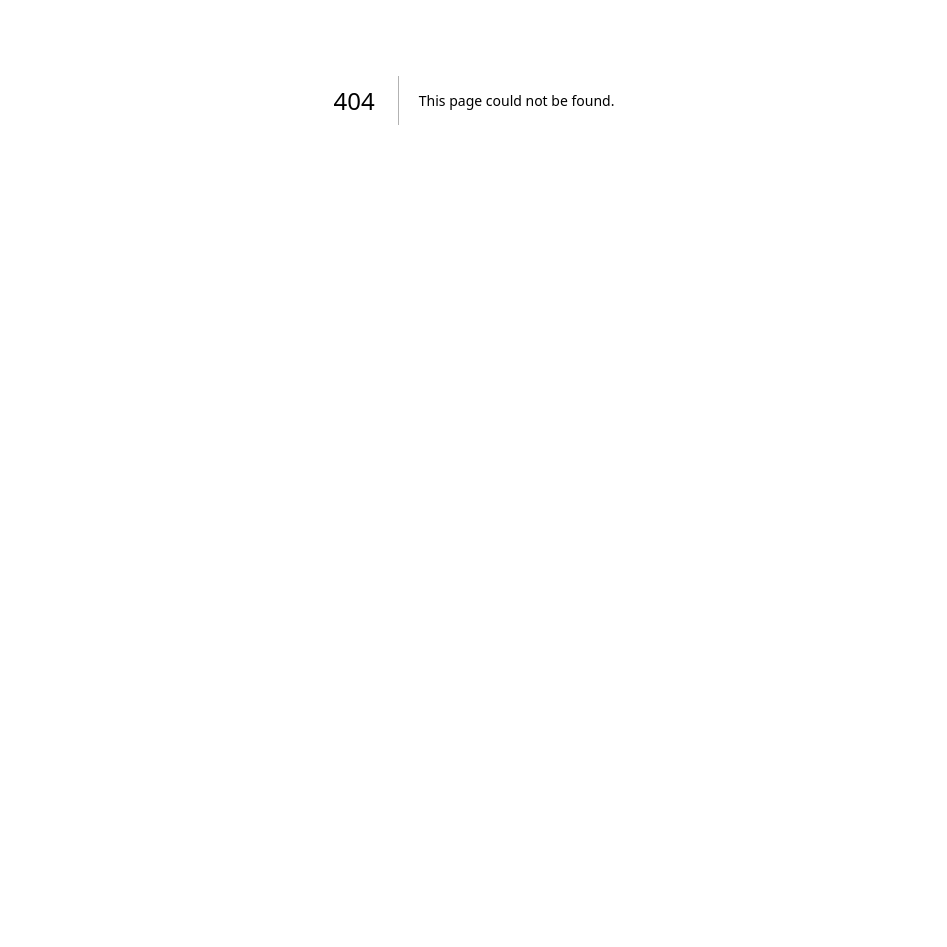
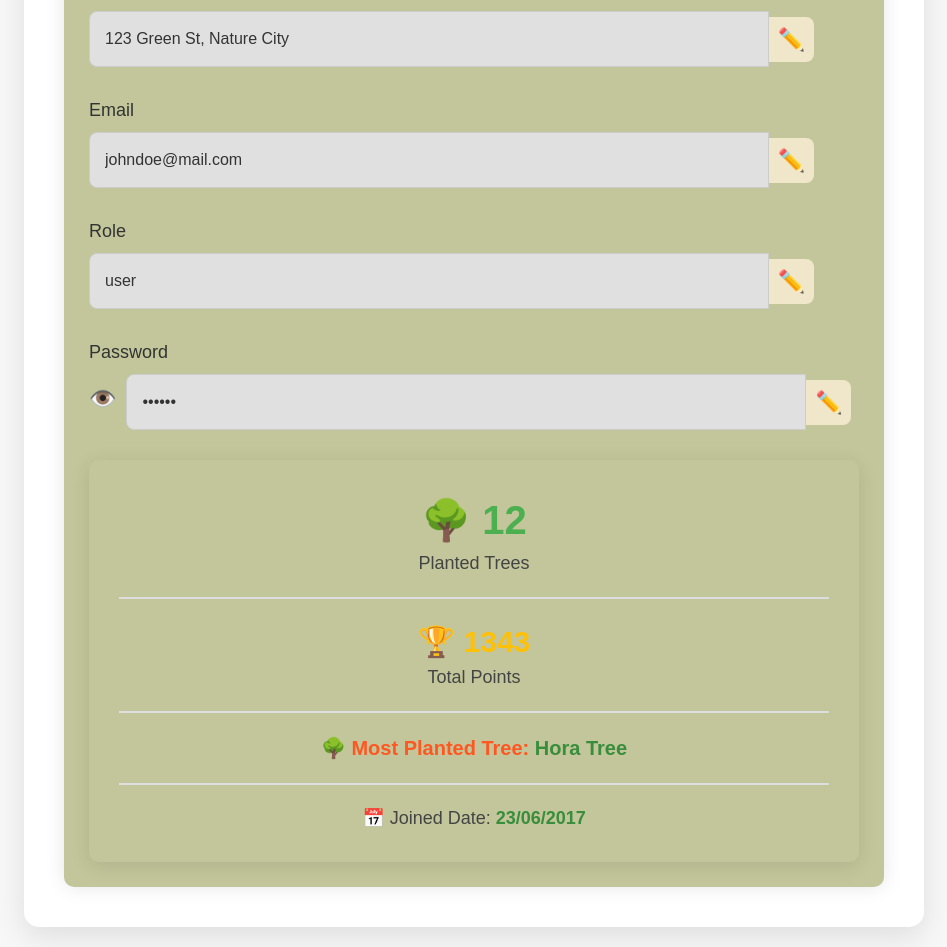
Before and after one commit to cavadorii/ReLeaf, a Next.js app in the folder frontend/: page /profile in a window 1280 px wide. Before the commit this address had no page. Shown: the part 300-1247 px from the top of the page, without its empty margins (166-1113 px from the left). Before the commit the page ends 800 px from the top, so only its background shows below. Built offline with nearby package versions, Linux system fonts and the light colour scheme.

Commit message:
profile-design

```diff
--- /dev/null
+++ b/frontend/app/profile/page.tsx
@@ -0,0 +1,192 @@
+"use client";
+import React, { useState } from 'react';
+
+const Profile: React.FC = () => {
+  const [formData, setFormData] = useState({
+    name: 'John Doe',
+    address: '123 Green St, Nature City',
+    email: 'johndoe@mail.com',
+    role: 'user',
+    password: 'parola',
+  });
+
+  const [editMode, setEditMode] = useState({
+    name: false,
+    address: false,
+    user: false,
+    phone: false,
+    password: false,
+  });
+
+  const [showPassword, setShowPassword] = useState(false);
+
+  const handleChange = (e: React.ChangeEvent<HTMLInputElement>) => {
+    setFormData({
+      ...formData,
+      [e.target.name]: e.target.value,
+    });
+  };
+
+  const handleEditToggle = (field: keyof typeof editMode) => {
+    setEditMode((prevState) => ({
+      ...prevState,
+      [field]: !prevState[field],
+    }));
+  };
+
+  return (
+    <div
+      style={{
+        display: 'flex',
+        justifyContent: 'center',
+        alignItems: 'center',
+        minHeight: '100vh',
+        backgroundColor: '#f7f7f7',
+        padding: '20px',
+      }}
+    >
+      <div
+        style={{
+          backgroundColor: '#ffffff',
+          padding: '40px',
+          borderRadius: '15px',
+          boxShadow: '0px 10px 30px rgba(0, 0, 0, 0.1)',
+          width: '100%',
+          maxWidth: '900px',
+          boxSizing: 'border-box',
+        }}
+      >
+        <div
+          style={{
+            backgroundColor: '#c3c69a',
+            padding: '25px',
+            borderRadius: '10px',
+            boxShadow: '0px 0px 20px rgba(0, 0, 0, 0.1)',
+          }}
+        >
+          <h2 style={{ color: '#000', textAlign: 'center', marginBottom: '25px', fontSize: 30 }}>
+            Profile
+          </h2>
+
+          {/* Profile Fields */}
+          {['name', 'address', 'email', 'role', 'password'].map((field, index) => (
+            <div key={index} style={{ marginBottom: '30px' }}>
+              <label style={{ color: '#333', display: 'block', fontSize: '18px' }}>
+                {field.charAt(0).toUpperCase() + field.slice(1)}
+              </label>
+              <div style={{ display: 'flex', alignItems: 'center' }}>
+                {/* Show/Hide Password Toggle */}
+                {field === 'password' && (
+                  <button
+                    type="button"
+                    onClick={() => setShowPassword(!showPassword)}
+                    style={{
+                      backgroundColor: 'transparent',
+                      border: 'none',
+                      cursor: 'pointer',
+                      color: '#526E48',
+                      fontSize: '22px',
+                      marginRight: '10px',
+                    }}
+                    aria-label={showPassword ? '🙈' : '👁️'}
+                  >
+                    {showPassword ? '🙈' : '👁️'}
+                  </button>
+                )}
+                <input
+                  type={field === 'password' && !showPassword ? 'password' : 'text'}
+                  name={field}
+                  disabled={!editMode[field as keyof typeof editMode]}
+                  value={formData[field as keyof typeof formData]}
+                  onChange={handleChange}
+                  style={{
+                    width: 'calc(100% - 90px)', // Adjust width to accommodate the icons
+                    padding: '15px',
+                    marginTop: '8px',
+                    borderRadius: '8px 0 0 8px',
+                    border: '1px solid #ccc',
+                    backgroundColor: editMode[field as keyof typeof editMode] ? '#f0e6c9' : '#e0e0e0',
+                    color: '#333',
+                    fontSize: '16px',
+                  }}
+                  aria-label={field.charAt(0).toUpperCase() + field.slice(1)}
+                />
+                <button
+                  type="button"
+                  onClick={() => handleEditToggle(field as keyof typeof editMode)}
+                  style={{
+                    width: '45px',
+                    height: '45px',
+                    backgroundColor: '#f0e6c9',
+                    border: 'none',
+                    marginTop: '8px',
+                    borderRadius: '0 8px 8px 0',
+                    cursor: 'pointer',
+                    fontSize: '22px',
+                    display: 'flex',
+                    justifyContent: 'center',
+                    alignItems: 'center',
+                  }}
+                  aria-label={`Edit ${field}`}
+                >
+                  ✏️
+                </button>
+              </div>
+            </div>
+          ))}
+
+          {/* Statistics Section */}
+          <div
+            style={{
+              backgroundColor: '#c3c69a',
+              padding: '30px',
+              marginTop: '30px',
+              borderRadius: '10px',
+              textAlign: 'center',
+              color: '#333',
+              boxShadow: '0px 4px 20px rgba(0, 0, 0, 0.1)',
+            }}
+          >
+            <div style={{ fontSize: '40px', fontWeight: 'bold', color: '#4CAF50' }}>
+              <span role="img" aria-label="tree">
+                🌳
+              </span>{' '}
+              12
+            </div>
+            <div style={{ fontSize: '18px', color: '#444' }}>Planted Trees</div>
+
+            <hr style={{ border: '1px solid #ddd', margin: '20px 0' }} />
+
+            <div style={{ fontSize: '30px', fontWeight: 'bold', color: '#FFC107' }}>
+              <span role="img" aria-label="trophy">
+                🏆
+              </span>{' '}
+              1343
+            </div>
+            <div style={{ fontSize: '18px', color: '#444' }}>Total Points</div>
+
+            <hr style={{ border: '1px solid #ddd', margin: '20px 0' }} />
+
+            <div style={{ fontSize: '20px', fontWeight: 'bold', color: '#FF5722' }}>
+              <span role="img" aria-label="tree">
+                🌳
+              </span>{' '}
+              Most Planted Tree: <span style={{ fontWeight: 'bold', color: '#388E3C' }}>Hora Tree</span>
+            </div>
+
+            <hr style={{ border: '1px solid #ddd', margin: '20px 0' }} />
+
+            <div style={{ fontSize: '18px', color: '#444' }}>
+              <span role="img" aria-label="calendar">
+                📅
+              </span>{' '}
+              Joined Date: <span style={{ fontWeight: 'bold', color: '#388E3C' }}>23/06/2017</span>
+            </div>
+          </div>
+        </div>
+      </div>
+    </div>
+  );
+};
+
+export default Profile;
```
